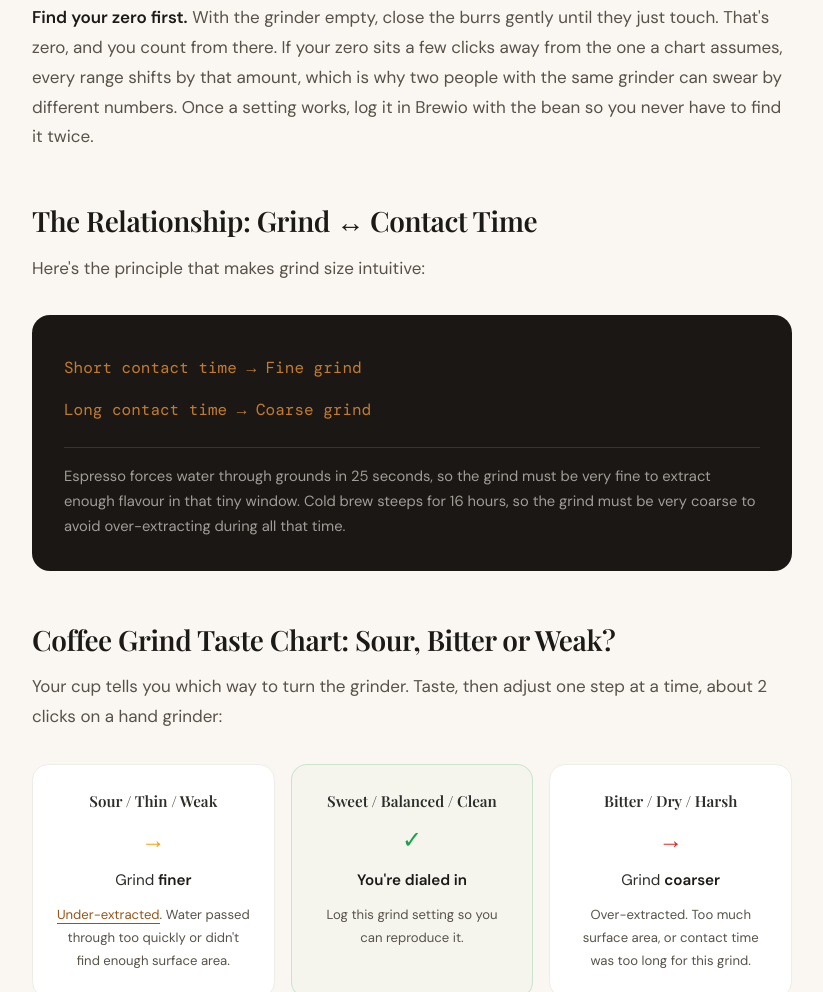
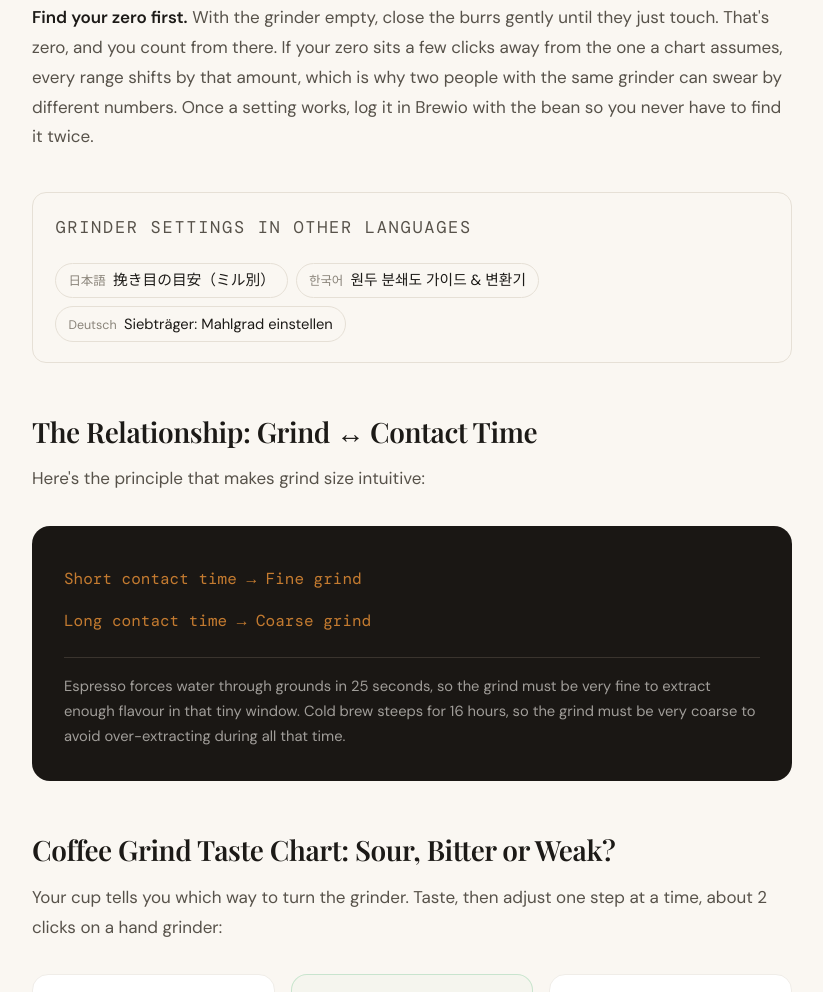
Before and after one commit to anilemrah/brewio-landing, an Astro site: page /guides/coffee-grind-size-chart in a window 1280 px wide. Shown: the part 2015-3007 px from the top of the page, without its empty margins (228-1051 px from the left). Built offline with nearby package versions, Linux system fonts and the light colour scheme; Astro itself is replaced by a stand-in of ours.

Commit message:
Link the English guides and tools to the native-language pages
The native pages bring most of the site's clicks, but 12 of them had a
single internal link, from their own language's landing page. Now:
- /guides/ lists every native page, grouped by language
- the grind chart guide and tool link to the Japanese, Korean and German
  grind pages, the ratio guide and calculator to the per-cup pages, the V60
  guide to both 4:6 calculators, the espresso guide to the German and
  Greek pages

Each native page now has 3 to 6 internal links.

Co-Authored-By: Claude Opus 5.5 <noreply@anthropic.com>

```diff
--- /dev/null
+++ b/src/components/NativeLinks.astro
@@ -0,0 +1,90 @@
+---
+import locales from '../data/i18n/locales.json';
+import { findPage } from '../data/i18n/native-pages';
+
+/**
+ * Links from an English guide or tool to the native-language pages that answer the
+ * same question. Those pages rank well but get few internal links of their own.
+ */
+interface Props {
+  heading: string;
+  /** Native pages as "locale/slug", e.g. "ja/grind-size". */
+  pages: string[];
+}
+
+const { heading, pages } = Astro.props;
+const all = locales as Record<string, any>;
+
+const items = pages.map((key) => {
+  const [locale, slug] = key.split('/');
+  const page = findPage(locale, slug);
+  return {
+    href: `/${locale}/${slug}/`,
+    label: page.label,
+    lang: page.lang ?? all[locale].meta.hreflang,
+    language: all[locale].meta.native,
+  };
+});
+---
+
+<aside class="native-links">
+  <p class="nl-heading">{heading}</p>
+  <ul class="nl-list">
+    {items.map((i) => (
+      <li>
+        <a href={i.href} hreflang={i.lang}>
+          <span class="nl-lang">{i.language}</span>
+          <span class="nl-label" lang={i.lang}>{i.label}</span>
+        </a>
+      </li>
+    ))}
+  </ul>
+</aside>
+
+<style>
+  .native-links {
+    margin: 2.5rem 0;
+    padding: 1.25rem 1.4rem;
+    border: 1px solid var(--line);
+    border-radius: 14px;
+  }
+
+  .nl-heading {
+    margin: 0 0 0.75rem;
+    font-family: var(--font-mono);
+    font-size: 0.7rem;
+    text-transform: uppercase;
+    letter-spacing: 0.1em;
+    color: var(--ink-3);
+  }
+
+  /* Doubled class names so these beat the guide prose styles for ul, li and a. */
+  .native-links .nl-list {
+    list-style: none;
+    margin: 0;
+    padding: 0;
+    display: flex;
+    flex-wrap: wrap;
+    gap: 0.5rem;
+  }
+
+  .native-links .nl-list li { margin: 0; line-height: 1.4; }
+
+  .native-links .nl-list a {
+    display: inline-flex;
+    align-items: baseline;
+    gap: 0.45rem;
+    padding: 0.4rem 0.75rem;
+    border: 1px solid var(--line);
+    border-radius: 999px;
+    font-size: 0.92rem;
+    color: var(--ink);
+    text-decoration: none;
+    transition: border-color 0.2s;
+  }
+
+  .nl-list a:hover { border-color: var(--ink-3); }
+  .nl-list a:focus-visible { outline: 2px solid var(--accent); outline-offset: 2px; }
+
+  .nl-lang { font-size: 0.78rem; color: var(--ink-3); }
+</style>
--- a/src/pages/guides/coffee-grind-size-chart.astro
+++ b/src/pages/guides/coffee-grind-size-chart.astro
@@ -1,5 +1,6 @@
 ---
 import GuideLayout from '../../layouts/GuideLayout.astro';
+import NativeLinks from '../../components/NativeLinks.astro';
 ---
 
 <GuideLayout
@@ -143,6 +144,8 @@ import GuideLayout from '../../layouts/GuideLayout.astro';
 <p class="table-note">
   <strong>Find your zero first.</strong> With the grinder empty, close the burrs gently until they just touch. That's zero, and you count from there. If your zero sits a few clicks away from the one a chart assumes, every range shifts by that amount, which is why two people with the same grinder can swear by different numbers. Once a setting works, log it in Brewio with the bean so you never have to find it twice.
 </p>
+
+<NativeLinks heading="Grinder settings in other languages" pages={["ja/grind-size", "ko/grind-size", "de/siebtraeger-mahlgrad"]} />
 
 <h2>The Relationship: Grind ↔ Contact Time</h2>
 
--- a/src/pages/guides/coffee-to-water-ratio.astro
+++ b/src/pages/guides/coffee-to-water-ratio.astro
@@ -1,5 +1,6 @@
 ---
 import GuideLayout from '../../layouts/GuideLayout.astro';
+import NativeLinks from '../../components/NativeLinks.astro';
 ---
 
 <GuideLayout
@@ -150,6 +151,8 @@ import GuideLayout from '../../layouts/GuideLayout.astro';
     </tbody>
   </table>
 </div>
+
+<NativeLinks heading="How much coffee per cup, in other languages" pages={["ja/coffee-amount", "ko/coffee-amount", "es/cuanto-cafe-por-taza", "fr/dosage-cafe", "pt/quantas-colheres-de-cafe", "it/dosi-moka", "nl/hoeveel-koffie-per-kopje", "sv/hur-mycket-kaffe-per-kopp", "no/hvor-mye-kaffe-per-kopp", "da/hvor-meget-kaffe-pr-kop", "fi/kuinka-paljon-kahvia", "tr/turk-kahvesi-olcusu"]} />
 
 <h2>Adjusting for Taste</h2>
 
--- a/src/pages/guides/espresso-for-beginners.astro
+++ b/src/pages/guides/espresso-for-beginners.astro
@@ -1,5 +1,6 @@
 ---
 import GuideLayout from '../../layouts/GuideLayout.astro';
+import NativeLinks from '../../components/NativeLinks.astro';
 ---
 
 <GuideLayout
@@ -178,6 +179,8 @@ import GuideLayout from '../../layouts/GuideLayout.astro';
     <span class="tp-desc">Espresso usually runs at 1:2. Work out your dose and yield in seconds.</span>
   </a>
 </aside>
+
+<NativeLinks heading="Espresso guides in other languages" pages={["de/siebtraeger-mahlgrad", "el/freddo-espresso"]} />
 
 </GuideLayout>
 
--- a/src/pages/guides/how-to-brew-v60.astro
+++ b/src/pages/guides/how-to-brew-v60.astro
@@ -1,5 +1,6 @@
 ---
 import GuideLayout from '../../layouts/GuideLayout.astro';
+import NativeLinks from '../../components/NativeLinks.astro';
 ---
 
 <GuideLayout
@@ -229,6 +230,8 @@ import GuideLayout from '../../layouts/GuideLayout.astro';
     <span class="tp-desc">Step-by-step timers with the same timings as this guide, running in the browser.</span>
   </a>
 </aside>
+
+<NativeLinks heading="The 4:6 method calculator in Japanese and Korean" pages={["ja/46-method", "ko/46-method"]} />
 
 </GuideLayout>
 
--- a/src/pages/guides/index.astro
+++ b/src/pages/guides/index.astro
@@ -3,8 +3,21 @@ import Layout from '../../layouts/Layout.astro';
 import Nav from '../../components/Nav.astro';
 import Footer from '../../components/Footer.astro';
 import { GUIDES } from '../../data/guides';
+import { NATIVE_PAGES } from '../../data/i18n/native-pages';
+import locales from '../../data/i18n/locales.json';
 
 const guides = GUIDES;
+
+// Pages written natively for one language, grouped by language. This is their main
+// way in from the English site, since each language has only one or two of them.
+const all = locales as Record<string, any>;
+const byLocale = Object.keys(all)
+  .map((code) => ({
+    code,
+    native: all[code].meta.native,
+    pages: NATIVE_PAGES.filter((p) => p.locale === code).map((p) => ({ ...p, lang: p.lang ?? all[code].meta.hreflang })),
+  }))
+  .filter((l) => l.pages.length > 0);
 ---
 
 <Layout
@@ -37,6 +50,26 @@ const guides = GUIDES;
           </li>
         ))}
       </ul>
+
+      <section class="native" aria-labelledby="native-heading">
+        <h2 id="native-heading" class="native-heading">Guides in other languages</h2>
+        <p class="native-intro">
+          Written for coffee drinkers in each country, in their own units and with their own brewers, not translated
+          from the English guides.
+        </p>
+        <ul class="native-list">
+          {byLocale.map((l) => (
+            <li class="native-lang">
+              <span class="native-name">{l.native}</span>
+              <span class="native-pages">
+                {l.pages.map((p) => (
+                  <a href={`/${p.locale}/${p.slug}/`} hreflang={p.lang} lang={p.lang}>{p.label}</a>
+                ))}
+              </span>
+            </li>
+          ))}
+        </ul>
+      </section>
     </div>
   </main>
 
@@ -82,7 +115,25 @@ const guides = GUIDES;
   .guide-desc { font-size: 0.97rem; line-height: 1.6; color: var(--ink-2); }
   .guide-meta { font-size: 0.85rem; line-height: 1.6; color: var(--ink-3); text-align: right; white-space: nowrap; }
 
+  .native { margin-top: 4rem; }
+  .native-heading { font-family: var(--font-serif); font-weight: 600; font-size: 1.6rem; letter-spacing: -0.015em; }
+  .native-intro { margin-top: 0.6rem; max-width: 38rem; font-size: 0.97rem; line-height: 1.6; color: var(--ink-2); }
+  .native-list { list-style: none; margin-top: 1.5rem; border-top: 1px solid var(--line); }
+  .native-lang {
+    display: grid;
+    grid-template-columns: 7.5rem minmax(0, 1fr);
+    gap: 1rem;
+    padding: 0.9rem 0.25rem;
+    border-bottom: 1px solid var(--line);
+  }
+  .native-name { font-size: 0.85rem; color: var(--ink-3); padding-top: 0.1rem; }
+  .native-pages { display: flex; flex-wrap: wrap; gap: 0.35rem 1.25rem; }
+  .native-pages a { font-size: 0.97rem; line-height: 1.5; color: var(--ink); text-decoration: underline; text-decoration-color: var(--line); text-underline-offset: 3px; }
+  .native-pages a:hover { text-decoration-color: var(--ink-3); }
+  .native-pages a:focus-visible { outline: 2px solid var(--accent); outline-offset: 2px; }
+
   @media (max-width: 640px) {
+    .native-lang { grid-template-columns: minmax(0, 1fr); gap: 0.3rem; }
     .head, .inner { padding-left: 1rem; padding-right: 1rem; }
     .head { padding-top: calc(64px + 2.5rem); }
     .guide { grid-template-columns: 24px minmax(0, 1fr); }
--- a/src/pages/tools/coffee-ratio-calculator.astro
+++ b/src/pages/tools/coffee-ratio-calculator.astro
@@ -1,5 +1,6 @@
 ---
 import ToolLayout from '../../layouts/ToolLayout.astro';
+import NativeLinks from '../../components/NativeLinks.astro';
 import { BREW_METHODS } from '../../data/brewMethods';
 
 const methods = BREW_METHODS;
@@ -138,6 +139,7 @@ const methodData = methods.map((m) => ({
       </table>
     </div>
   </section>
+  <NativeLinks heading="How much coffee per cup, in other languages" pages={["ja/coffee-amount", "ko/coffee-amount", "es/cuanto-cafe-por-taza", "fr/dosage-cafe", "pt/quantas-colheres-de-cafe", "it/dosi-moka", "nl/hoeveel-koffie-per-kopje", "sv/hur-mycket-kaffe-per-kopp", "no/hvor-mye-kaffe-per-kopp", "da/hvor-meget-kaffe-pr-kop", "fi/kuinka-paljon-kahvia", "tr/turk-kahvesi-olcusu"]} />
 </ToolLayout>
 
 <script>
--- a/src/pages/tools/grind-size-chart.astro
+++ b/src/pages/tools/grind-size-chart.astro
@@ -1,5 +1,6 @@
 ---
 import ToolLayout from '../../layouts/ToolLayout.astro';
+import NativeLinks from '../../components/NativeLinks.astro';
 import { BREW_METHODS } from '../../data/brewMethods';
 
 // Finest first: the chart reads left to right, fine to coarse.
@@ -117,6 +118,7 @@ const BANDS = [
       </div>
     </div>
   </section>
+  <NativeLinks heading="Grinder settings in other languages" pages={["ja/grind-size", "ko/grind-size", "de/siebtraeger-mahlgrad"]} />
 </ToolLayout>
 
 <style>
```
